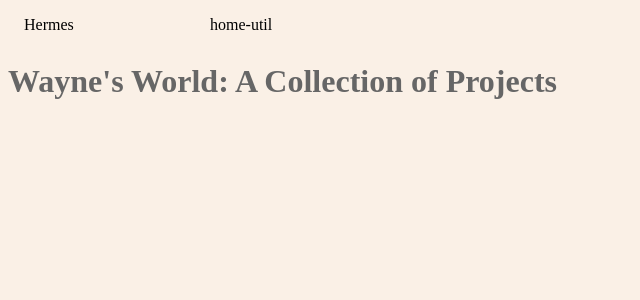
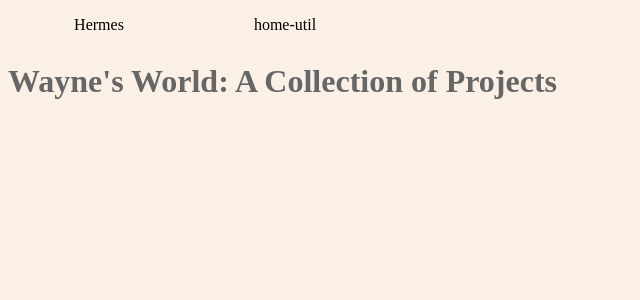
Before and after one commit to whobby/whobby.github.io, a PHP site: page / in a window 1280 px wide. Shown: the top 300 px of the page, without its empty margins (0-640 px from the left). Run offline with PHP 8.4, Linux system fonts and the light colour scheme.

Commit message:
further nav stylng - emphasis color

```diff
--- a/css/index.css
+++ b/css/index.css
@@ -20,9 +20,11 @@ li a{
     padding: 8px 16px;
     width: 150px;
     text-decoration: none;
+    text-align: center;
 }
 
 li a:hover {
     background-color: black;
     color: #007707;
+    text-emphasis: #004400;
 }
```
